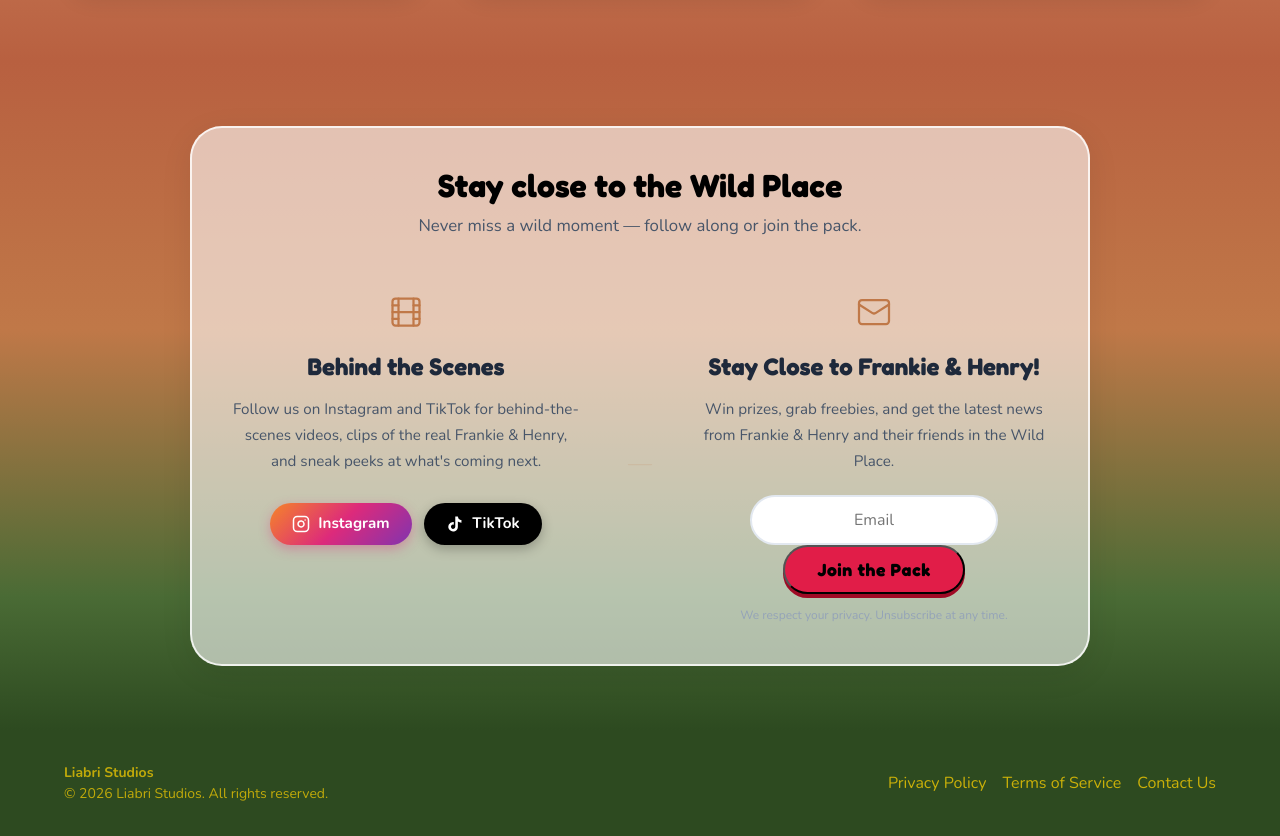
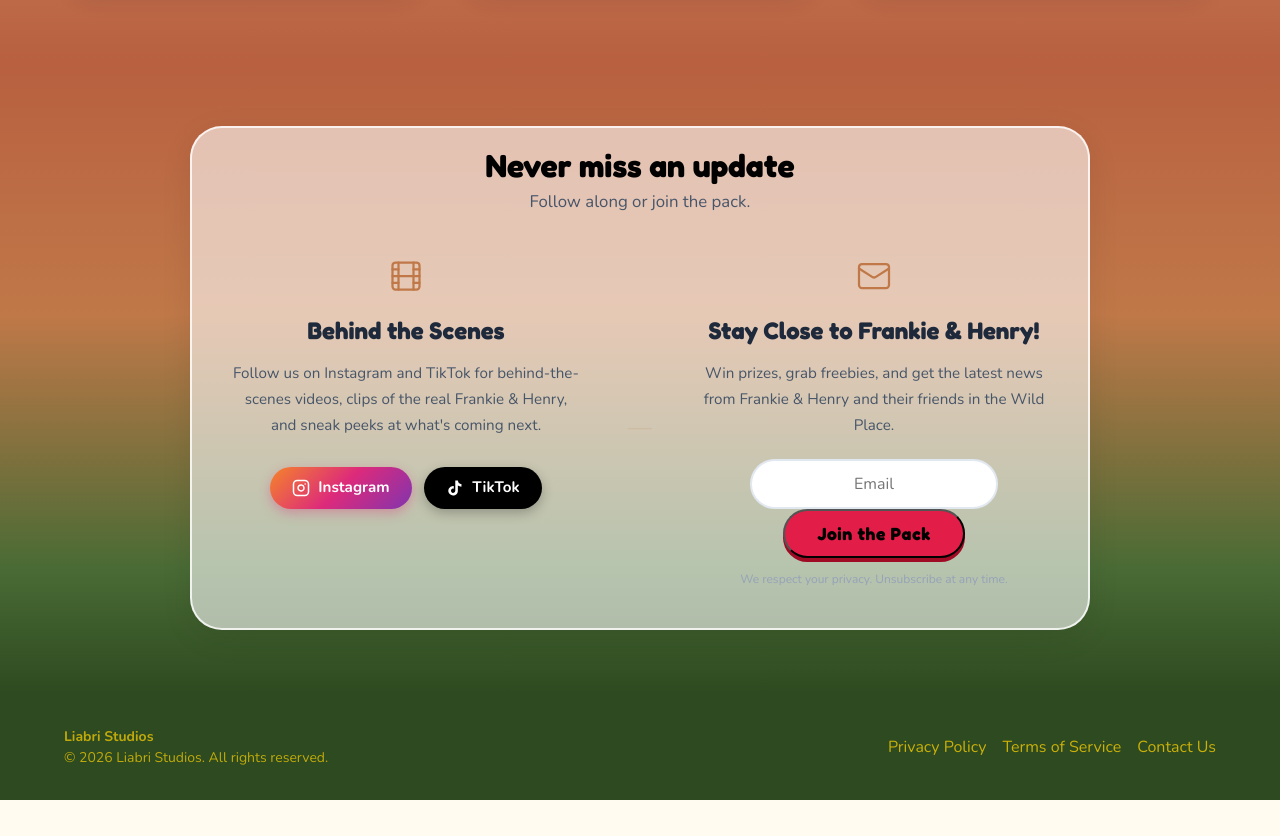
Before and after one commit to michelecameron21-art/Frankie-Henry-Website, a React (Vite) app: page / in a window 1280 px wide. Shown: the part 6705-7541 px from the top of the page. After the commit the page ends 7505 px from the top, so only its background shows below. Built offline with nearby package versions, Linux system fonts and the light colour scheme.

Commit message:
Update Story heading and tighten header padding
Change 'Stay close to the Wild Place' to 'Never miss an update'.
Reduce padding above/below header so panels sit closer underneath.

Co-Authored-By: Claude Sonnet 4.6 <noreply@anthropic.com>

```diff
--- a/src/components/Story.jsx
+++ b/src/components/Story.jsx
@@ -29,9 +29,9 @@ export default function Story() {
                     overflow: 'hidden'
                 }}>
                     {/* Header */}
-                    <div style={{ textAlign: 'center', padding: '2.5rem 2rem 1.5rem' }}>
-                        <h2 className="heading-lg" style={{ marginBottom: '0.5rem', fontSize: '2rem' }}>Stay close to the Wild Place</h2>
-                        <p style={{ color: '#475569', fontSize: '1.05rem' }}>Never miss a wild moment — follow along or join the pack.</p>
+                    <div style={{ textAlign: 'center', padding: '1.25rem 2rem 0.75rem' }}>
+                        <h2 className="heading-lg" style={{ marginBottom: '0.25rem', fontSize: '2rem' }}>Never miss an update</h2>
+                        <p style={{ color: '#475569', fontSize: '1.05rem' }}>Follow along or join the pack.</p>
                     </div>
 
                     {/* Two panels */}
```
